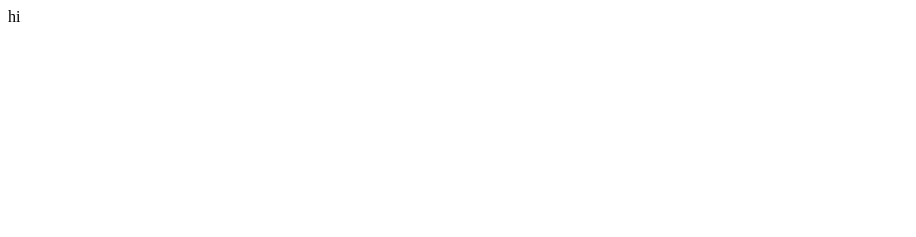
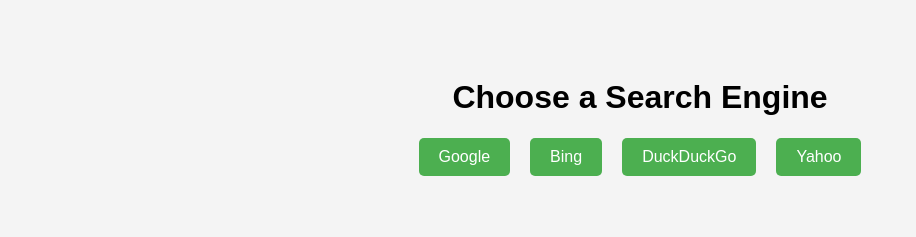
Before and after one commit to iwontm/etst.github.io, a plain HTML site: page index.html in a window 1280 px wide. Shown: the whole page, without its empty margins (0-916 px from the left). Drawn offline with Linux system fonts and the light colour scheme.

Commit message:
Update index.html

```diff
--- a/index.html
+++ b/index.html
@@ -1,5 +1,46 @@
-<hmtl>
+<!DOCTYPE html>
+<html lang="en">
+<head>
+    <meta charset="UTF-8">
+    <meta name="viewport" content="width=device-width, initial-scale=1.0">
+    <title>Search Engine Links</title>
+    <style>
+        body {
+            font-family: Arial, sans-serif;
+            text-align: center;
+            padding: 50px;
+            background-color: #f4f4f4;
+        }
+        .button-container {
+            display: flex;
+            justify-content: center;
+            gap: 20px;
+        }
+        button {
+            padding: 10px 20px;
+            font-size: 16px;
+            cursor: pointer;
+            border: none;
+            border-radius: 5px;
+            background-color: #4CAF50;
+            color: white;
+            transition: background-color 0.3s;
+        }
+        button:hover {
+            background-color: #45a049;
+        }
+    </style>
+</head>
 <body>
-hi
+
+    <h1>Choose a Search Engine</h1>
+
+    <div class="button-container">
+        <button onclick="window.location.href='https://www.google.com'">Google</button>
+        <button onclick="window.location.href='https://www.bing.com'">Bing</button>
+        <button onclick="window.location.href='https://duckduckgo.com'">DuckDuckGo</button>
+        <button onclick="window.location.href='https://search.yahoo.com'">Yahoo</button>
+    </div>
+
 </body>
 </html>
```
